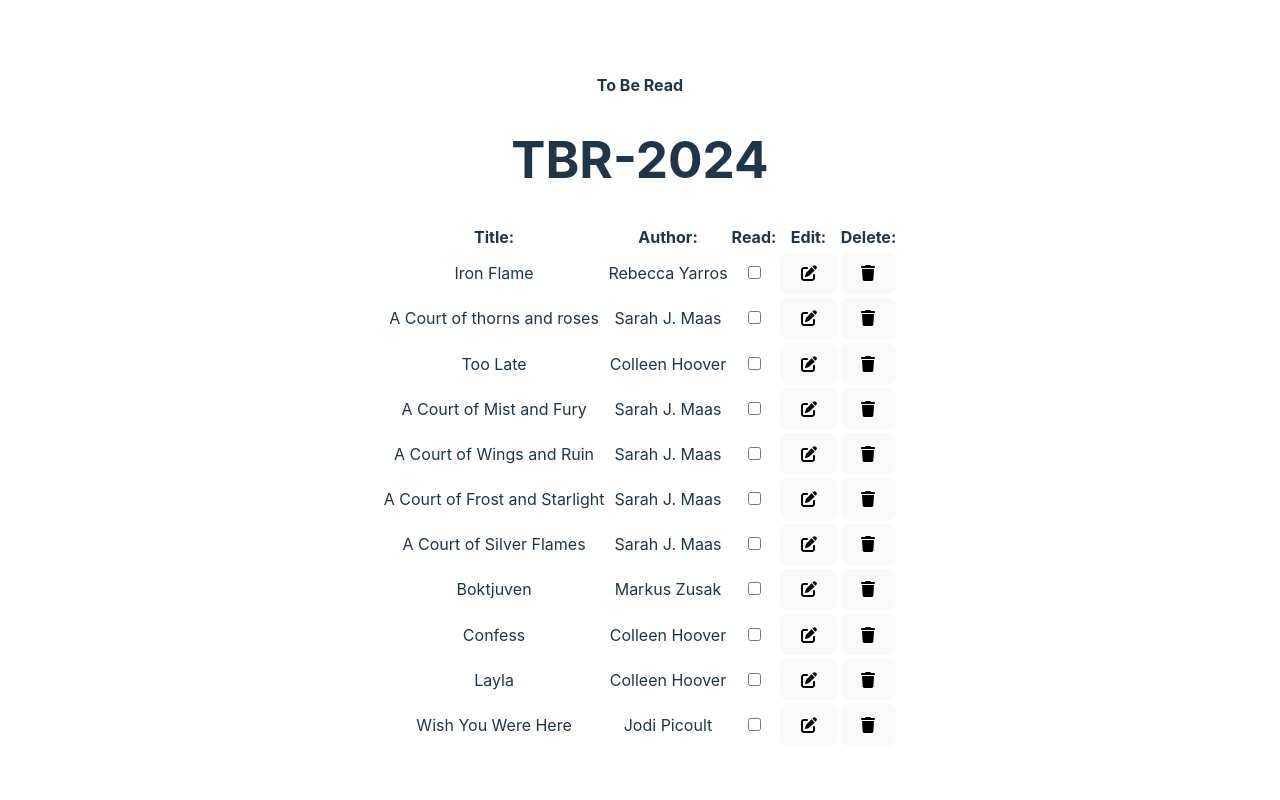
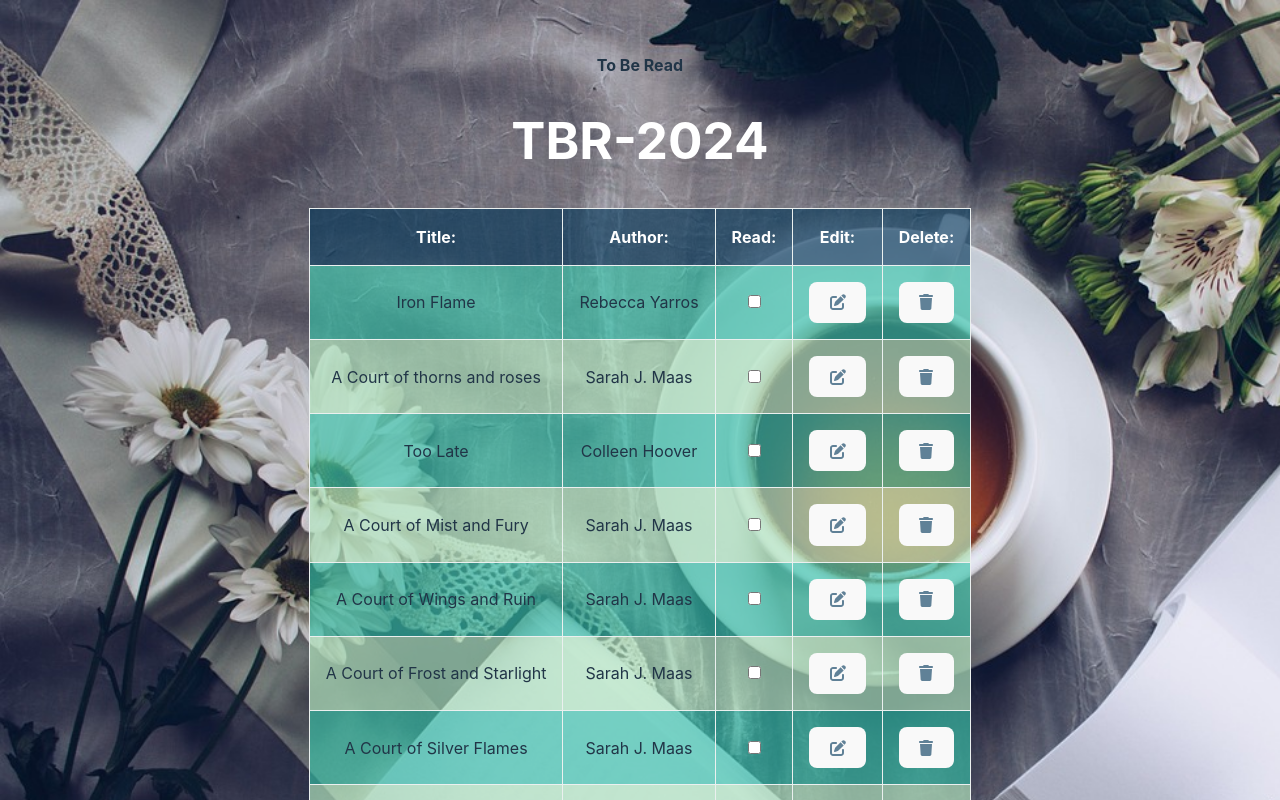
Before and after one commit to Chewbeccaz/the-todos-Chewbeccaz, a React (Vite) app: page / in a window 1280 px wide. Shown: the top 800 px of the page. Built offline with nearby package versions, Linux system fonts and the light colour scheme.

Commit message:
added a bit of design, icons and bq-img.

```diff
--- /dev/null
+++ b/src/ShowBooks.css
@@ -0,0 +1,48 @@
+:root {
+  --th-color: #0035599d;
+  --td-color: #0b9aa7a4;
+  --even-color: #37c4aaa1;
+  --odd-color: #b6e9c1ad;
+  --secondary-color: #eefbeb;
+}
+
+body {
+  background-image: url(../src/bilder/background.jpg);
+  background-repeat: no-repeat;
+  background-size: cover;
+  margin: 0;
+}
+
+.book-table {
+  width: 100%;
+  border-collapse: collapse;
+  margin-top: 40px;
+}
+
+.book-table th,
+.book-table td {
+  border: 1px solid #ebf0ef;
+  padding: 16px;
+  text-align: center;
+}
+
+.book-table th {
+  background-color: var(--th-color);
+  color: white;
+}
+
+.even-row {
+  background-color: var(--even-color);
+}
+
+.odd-row {
+  background-color: var(--odd-color);
+}
+
+.edit-icon,
+.delete-icon {
+  color: var(--th-color);
+}
+h1 {
+  color: white;
+}
--- a/src/components/ShowBooks.tsx
+++ b/src/components/ShowBooks.tsx
@@ -2,6 +2,7 @@ import { Book } from "../models/Book";
 import { FontAwesomeIcon } from "@fortawesome/react-fontawesome";
 import { faPenToSquare } from "@fortawesome/free-solid-svg-icons";
 import { faTrash } from "@fortawesome/free-solid-svg-icons";
+import "../ShowBooks.css";
 
 interface IShowBooksProps {
   bookList: Book[];
@@ -16,22 +17,7 @@ export const ShowBooks = (props: IShowBooksProps) => {
   return (
     <>
       <h1>TBR-2024</h1>
-      {/* <ul>
-        {props.bookList.map((book) => (
-          <li key={book.id}>
-            <h3>{book.title}</h3>
-            <h4>{book.author}</h4>
-            {/* Ska jag skriva funktionerna inuti bookapp...?  */}
-      {/* <input
-              type="checkbox"
-              checked={book.isChecked}
-              onChange={() => handleCheckBox(book.id)}
-            />
-          </li>
-        ))}
-      </ul>  */}
-
-      <table>
+      <table className="book-table">
         <thead>
           <tr>
             <th>Title:</th>
@@ -42,8 +28,10 @@ export const ShowBooks = (props: IShowBooksProps) => {
           </tr>
         </thead>
         <tbody>
-          {props.bookList.map((book) => (
-            <tr key={book.id}>
+          {props.bookList.map((book, index) => (
+            <tr
+              key={book.id}
+              className={index % 2 === 0 ? "even-row" : "odd-row"}>
               <td>{book.title}</td>
               <td>{book.author}</td>
               <td>
```
Also changed, not shown: src/bilder/background.jpg (added).
